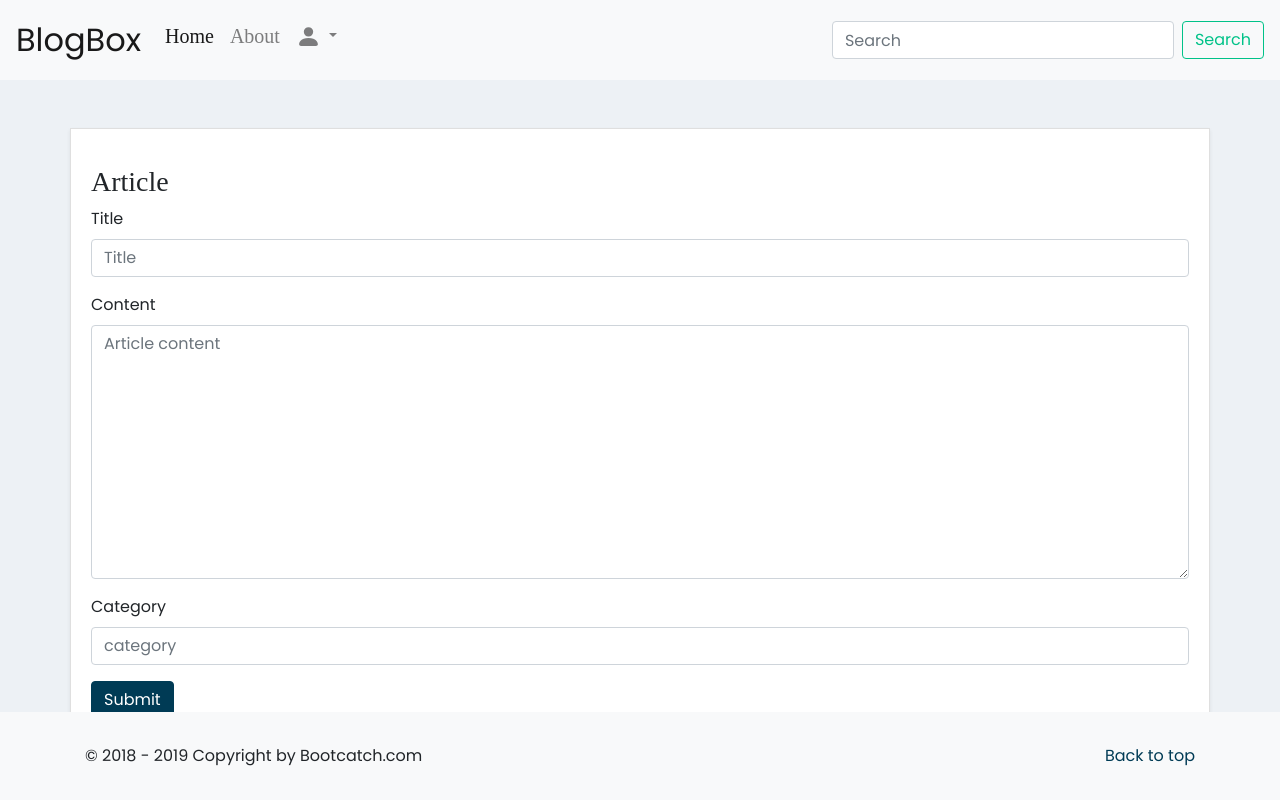
After one commit to ishikaamittal/BlogSite, a Django app: page /addpost/ in a window 1280 px wide. The commit adds this page. Run offline with Django 3.2, Linux system fonts and the light colour scheme; a user stored in the database is signed in; some libraries are stand-ins or nearby versions; some web fonts are replaced.

Commit message:
templating

```diff
--- a/Blog/forms.py
+++ b/Blog/forms.py
@@ -1,3 +1,4 @@
+from tkinter import Widget
 from django import forms
 from .models import PostBlog
 
@@ -6,3 +7,7 @@ class PostForm(forms.ModelForm):
     class Meta:
         model = PostBlog
         fields = ["title","content","category"]
+
+    title= forms.CharField(max_length=100, widget=forms.TextInput(attrs={'placeholder': 'Title', 'class': 'form-control'}))
+    content = forms.CharField(widget=forms.Textarea(attrs={'placeholder': 'Article content', 'class': 'form-control'}))
+    category = forms.CharField(max_length=100, widget=forms.TextInput(attrs={'placeholder': 'category', 'class': 'form-control'}))
--- /dev/null
+++ b/Blog/templates/Blog/add_post_new.html
@@ -0,0 +1,33 @@
+{% extends 'Blog/base_new.html' %}
+{% load static %}
+{% block body_block %}
+<link rel="stylesheet" type="text/css" href="{% static 'css/add.css' %}">
+<title>Login Template</title>
+</head>
+
+<body>
+    <div class="container mt-5">
+        <div class="row blog mb-5 bg-white card rounded-0 shadow-sm pb-2 pt-3">
+            <div class="card-body">
+                <h3>Article</h3>
+                <form method = "post" id='user.id' enctype="multipart/form-data">
+                    <div class="form-group">
+                        <label>Title</label>
+                        {{ form.title }}
+                    </div>
+                    <div class="form-group">
+                        <label>Content</label>
+                        {{ form.content }}
+                    </div>
+                    <div class="form-group">
+                        <label>Category</label>
+                        {{ form.category }}
+                    </div>
+                    <button type="submit" class="btn btn-primary">Submit</button>
+                    {% csrf_token %}
+
+                </form>
+            </div>
+        </div>
+    </div>
+    {% endblock %}
--- /dev/null
+++ b/Blog/templates/Blog/base_new.html
@@ -0,0 +1,121 @@
+<!doctype html>
+<html lang="en">
+{% load static %}
+
+<head>
+    <!-- Required meta tags -->
+    <meta charset="utf-8">
+    <meta name="viewport" content="width=device-width, initial-scale=1, shrink-to-fit=no">
+    <!-- Bootstrap CSS -->
+    <link rel="stylesheet" type="text/css" href="{% static 'css/carousel-blog.css' %}">
+
+    <!-- {% if title %}
+    <title>Blog Box - {{ title }}</title>
+    {% else %}
+    <title>Blog Box</title>
+    {% endif %} -->
+</head>
+<style>
+    #footer {
+        position: fixed;
+        bottom: 0;
+        width: 100%;
+    }
+</style>
+
+<body>
+    <!-- navbar start -->
+    <nav class="navbar navbar-expand-lg navbar-light bg-light" id="back-to-top">
+        <a class="navbar-brand" href="{% url 'blog-home' %}">BlogBox</a>
+        <button class="navbar-toggler" type="button" data-toggle="collapse" data-target="#navbarSupportedContent" aria-controls="navbarSupportedContent" aria-expanded="false" aria-label="Toggle navigation">
+            <span class="navbar-toggler-icon"></span>
+        </button>
+
+        <div class="collapse navbar-collapse" id="navbarSupportedContent">
+            <ul class="navbar-nav mr-auto">
+                <li class="nav-item active">
+                    <a class="nav-link" href="{% url 'blog-home' %}">
+                        <h5>Home</h5> <span class="sr-only">(current)</span>
+                    </a>
+                </li>
+                <li class="nav-item">
+                    <a class="nav-link" href="#">
+                        <h5>About</h5>
+                    </a>
+                </li>
+                {% if user.is_authenticated %}
+                <li class="nav-item dropdown">
+                    <a class="nav-link dropdown-toggle" href="#" id="navbarDropdown" role="button" data-toggle="dropdown" aria-haspopup="true" aria-expanded="false">
+                        <svg xmlns="http://www.w3.org/2000/svg" width="25" height="25" fill="currentColor" class="bi bi-person-fill" viewBox="0 0 16 16">
+                            <path d="M3 14s-1 0-1-1 1-4 6-4 6 3 6 4-1 1-1 1H3zm5-6a3 3 0 1 0 0-6 3 3 0 0 0 0 6z" />
+                        </svg>
+                    </a>
+                    <div class="dropdown-menu" aria-labelledby="navbarDropdown">
+                        <a class="dropdown-item" href="{% url 'profile' %}">
+                            <h5>Profile</h5>
+                        </a>
+                        <a class="dropdown-item" href="{% url 'logout' %}">
+                            <h5>Log out</h5>
+                        </a>
+                        {% else %}
+                        <li class="nav-item">
+                            <a class="nav-link" href="{% url 'register' %}">
+                                <h5>Register</h5>
+                            </a>
+                        </li>
+                        <li class="nav-item">
+                            <a class="nav-link" href="{% url 'login' %}">
+                                <h5>Login</h5>
+                            </a>
+                        </li>
+                        {% endif %}
+
+                    </div>
+            </ul>
+            <!-- search bar -->
+            <form class="form-inline my-2 my-lg-0">
+                <input class="form-control mr-sm-2" type="search" placeholder="Search" aria-label="Search">
+                <button class="btn btn-outline-success my-2 my-sm-0" type="submit">Search</button>
+            </form>
+        </div>
+    </nav>
+    <!-- navbar ends -->
+
+    <!-- message alert -->
+    <div>
+        {% if messages %} {% for message in messages %}
+        <div class="alert alert-{{ message.tags}}">
+            {{ message }}
+        </div>
+        {% endfor %} {% endif %}
+    </div>
+    <!-- end message -->
+
+    <div>
+        {% block body_block %} {% endblock %}
+    </div>
+
+    <!-- footer -->
+    <div class="footer bg-light" id="footer">
+        <div class="container">
+            <div class="row">
+                <div class="col-md-6">
+                    <p>© 2018 - 2019 Copyright by Bootcatch.com</p>
+                </div>
+                <div class="col-md-6 d-flex justify-content-end">
+                    <a href="#back-to-top">Back to top</a>
+                </div>
+            </div>
+        </div>
+    </div>
+    <!-- end footer -->
+
+    <!-- Optional JavaScript -->
+    <!-- jQuery first, then Popper.js, then Bootstrap JS -->
+    <script src="https://code.jquery.com/jquery-3.3.1.slim.min.js" integrity="sha384-q8i/X+965DzO0rT7abK41JStQIAqVgRVzpbzo5smXKp4YfRvH+8abtTE1Pi6jizo" crossorigin="anonymous"></script>
+    <script src="https://cdnjs.cloudflare.com/ajax/libs/popper.js/1.14.3/umd/popper.min.js" integrity="sha384-ZMP7rVo3mIykV+2+9J3UJ46jBk0WLaUAdn689aCwoqbBJiSnjAK/l8WvCWPIPm49" crossorigin="anonymous"></script>
+    <script src="https://stackpath.bootstrapcdn.com/bootstrap/4.1.3/js/bootstrap.min.js" integrity="sha384-ChfqqxuZUCnJSK3+MXmPNIyE6ZbWh2IMqE241rYiqJxyMiZ6OW/JmZQ5stwEULTy" crossorigin="anonymous"></script>
+
+</body>
+
+</html>
```
Also changed, not shown: Blog/templates/Blog/base.html (+0 -52 lines), Blog/templates/Blog/blog_page_new.html (added, +69 -0 lines), Blog/migrations/0003_postblog_author.py, Blog/migrations/0003_postblog_slug.py (deleted), Blog/migrations/0004_remove_postblog_slug.py (deleted).
